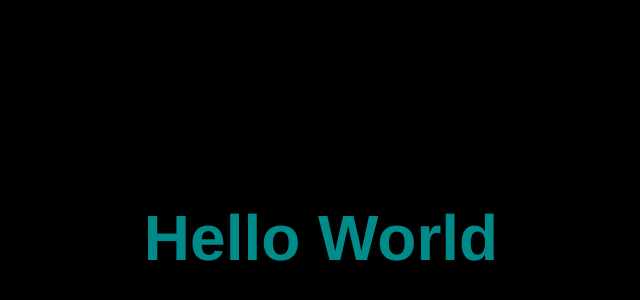
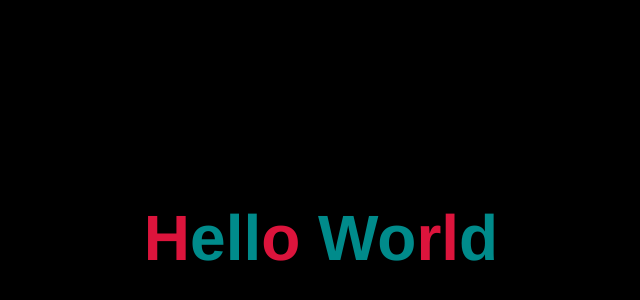
Before and after one commit to thebialy/day25_CSS_animation, a plain HTML site: page index.html in a window 1280 px wide. Shown: the part 162-462 px from the top of the page, without its empty margins (319-959 px from the left). Drawn offline with Linux system fonts and the light colour scheme.

Commit message:
doing h2 before styling

```diff
--- a/index.html
+++ b/index.html
@@ -7,6 +7,6 @@
     <title>Document</title>
 </head>
 <body>
-    <h2><span>H</span>ello <span>W</span>orld</h2>
+    <h2><span>H</span>ell<span>o</span> Wo<span>rl</span>d</h2>
 </body>
 </html>
--- a/style.css
+++ b/style.css
@@ -21,3 +21,17 @@ h2 {
     z-index: 1;
     overflow: hidden;
 }
+
+h2:before {
+    content: '';
+    position: absolute;
+    left: 120%;
+    width: 120%;
+    height: 100%;
+    background: linear-gradient(90deg, transparent 0%, #000 5%, #000 100%);
+    animation: animate 5.5s linear forwards;
+}
+
+h2 span {
+    color: crimson;
+}
```
